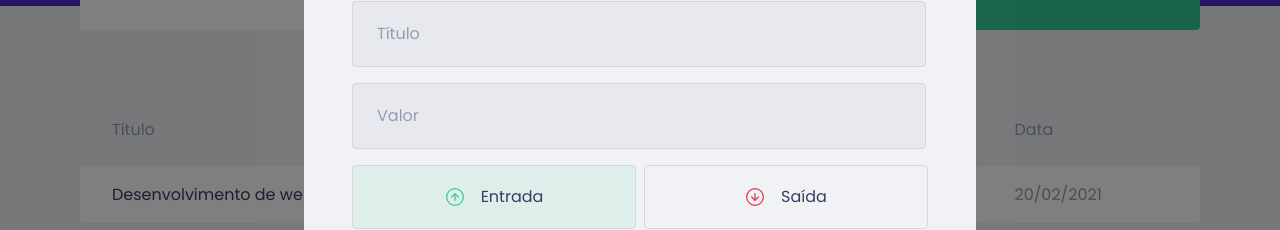
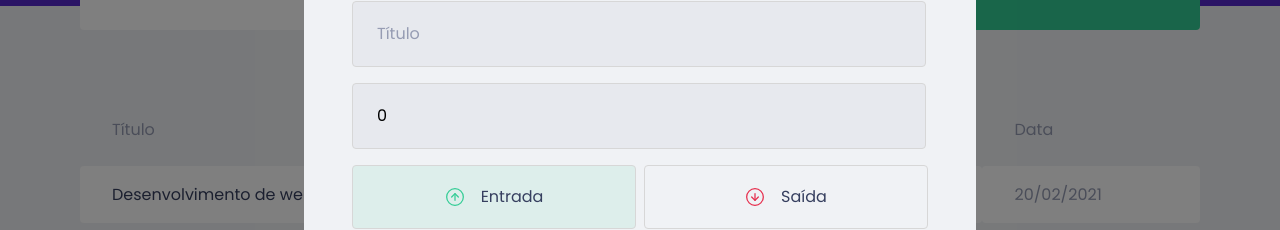
Before and after one commit to josuegimenes/ignite-reactjs-dtmoney, a React (Create React App) app: page / in a window 1280 px wide. Both pictures are taken after a click on the button "Nova transação". Shown: the part 234-464 px from the top of the page. Built offline with nearby package versions, Linux system fonts and the light colour scheme; no server answers; what miragejs would draw is missing.

Commit message:
Saving form data

```diff
--- a/src/components/NewTransactionModal/index.tsx
+++ b/src/components/NewTransactionModal/index.tsx
@@ -1,9 +1,9 @@
+import { FormEvent, useState } from "react";
 import Modal from "react-modal";
 import incomeImg from "../../assets/income.svg";
 import outcomeImg from "../../assets/outcome.svg";
 import closeImg from '../../assets/close.svg';
 import { Container, TransactionTypeContainer, RadioBox } from "./stytes";
-import { useState } from "react";
 
 interface NewTransactionModalProps {
     isOpen: boolean;
@@ -11,7 +11,22 @@
 }
 
 export function NewTransactionModal({ isOpen, onRequestClose }: NewTransactionModalProps) {
+    const [title, setTitle] = useState('');
+    const [value, setValue] = useState(0);
+    const [category, setCategory] = useState('');
     const [type, setType] = useState('deposit');
+
+    function handleCreateNewTransaction(event: FormEvent) {
+        event.preventDefault();
+
+        console.log({
+            title,
+            value,
+            category,
+            type,
+        });
+
+    }
 
     return (
         <Modal
@@ -29,16 +44,20 @@
                 <img src={closeImg} alt="Fechar modal"/>
             </button>
 
-            <Container>
+            <Container onSubmit={handleCreateNewTransaction}>
                 <h2>Cadastrar transação</h2>
 
                 <input
                     placeholder="Título"
+                    value={title}
+                    onChange={event => setTitle(event.target.value)}
                 />
 
                 <input
                     type="number"
                     placeholder="Valor"
+                    value={value}
+                    onChange={event => setValue(Number(event.target.value))}
                 />
 
                 <TransactionTypeContainer>
@@ -65,6 +84,8 @@
 
                 <input
                     placeholder="Categoria"
+                    value={category}
+                    onChange={event => setCategory(event.target.value)}
                 />
 
                 <button type="submit">
```
